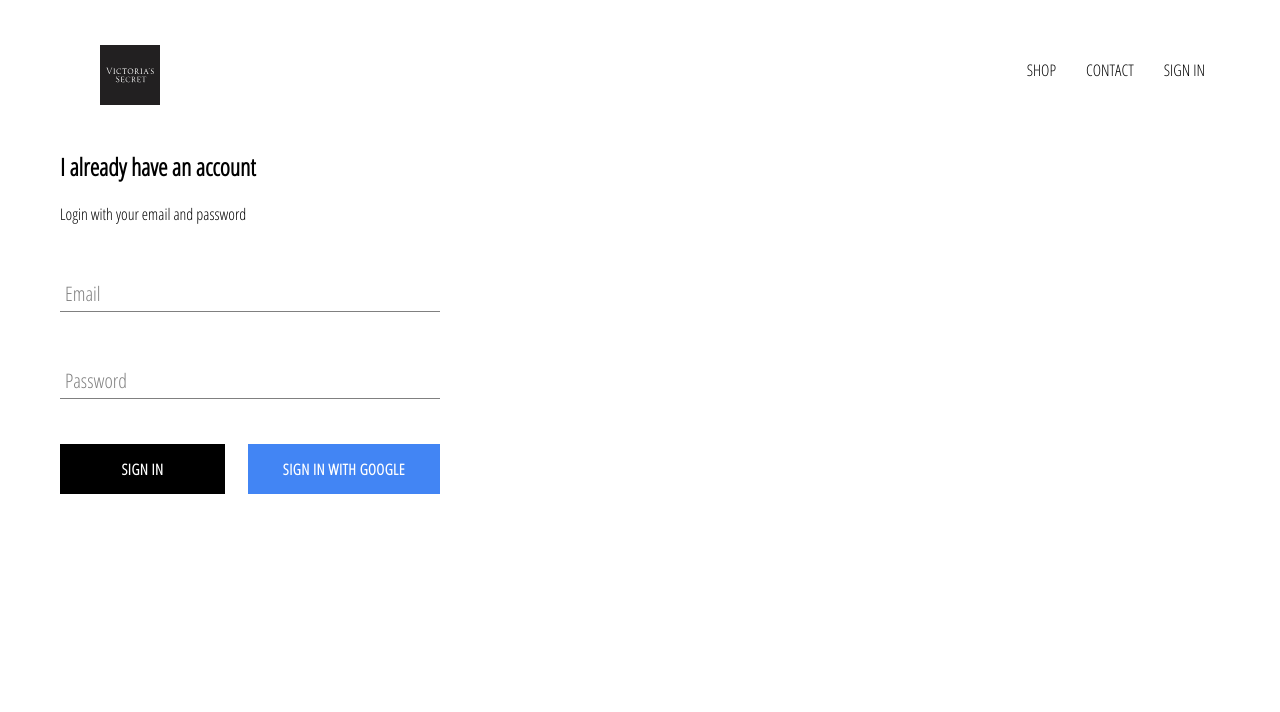
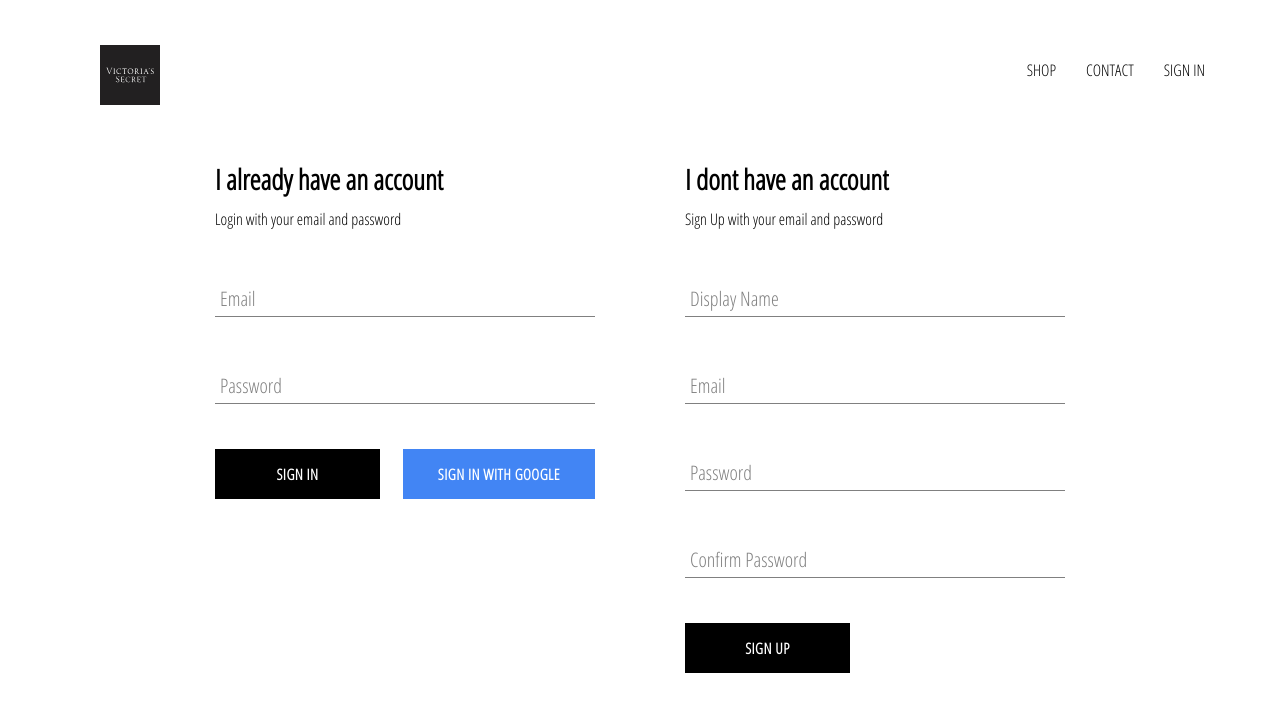
Before and after one commit to Rahul9037/Shopping-Website, a React (Create React App) app in the folder react-shopping-website/: page /signin in a window 1280 px wide. Shown: the top 712 px of the page. Built offline with nearby package versions, Linux system fonts and the light colour scheme; no server answers.

Commit message:
Added SignUp

```diff
--- a/react-shopping-website/src/App.js
+++ b/react-shopping-website/src/App.js
@@ -6,6 +6,7 @@ import Shop from './pages/Shop/Shop.component';
 import Header from "./components/header/header.component";
 import SignInSignUp from './pages/SignIn-SignUp/SignIn-SignUp.component';
 import { auth } from './components/firebase/firebase.utils';
+import { createUserProfileDocument } from './components/firebase/firebase.utils';
 
 class App extends Component {
   constructor() {
@@ -13,24 +14,36 @@ class App extends Component {
     this.state = { currentUser: null }
   }
 
-  unSubscribrFromAuth = null;
+  unSubscribeFromAuth = null;
 
   componentDidMount() {
-    this.unSubscribrFromAuth = auth.onAuthStateChanged(user => {
-      this.setState({ currentUser: user })
+    this.unSubscribeFromAuth = auth.onAuthStateChanged(async userAuth => {
+
+      if (userAuth) {
+        const userRef = await createUserProfileDocument(userAuth)
+        userRef.onSnapshot(snaShot => {
+          //console.log(snaShot.data());
+          this.setState({
+            currentUser: {
+              id: snaShot.id,
+              ...snaShot.data()
+            }
+          }, () => { console.log(this.state) })
+        })
+      }
+      this.setState({ currentUser: userAuth })
     })
   }
 
-  componentWillUnmount()
-  {
-    this.unSubscribrFromAuth();
+  componentWillUnmount() {
+    this.unSubscribeFromAuth();
   }
 
 
   render() {
     return (
       <div className="App">
-        <Header currentUser={this.state.currentUser}/>
+        <Header currentUser={this.state.currentUser} />
         <Switch>
           <Route exact path="/" component={HomePage} />
           <Route exact path="/shop" component={Shop} />
--- a/react-shopping-website/src/components/SignIn/SignIn.component.js
+++ b/react-shopping-website/src/components/SignIn/SignIn.component.js
@@ -27,9 +27,10 @@ class SignIn extends Component {
     }
 
     render() {
+        const { email ,password} = this.state;
         return (
             <div className="sign-in">
-                <h2>I already have an account</h2>
+                <h2 className="title">I already have an account</h2>
                 <span>Login with your email and password</span>
                 <form onSubmit={this.handleSubmit}>
                     <FormInput
@@ -37,7 +38,7 @@ class SignIn extends Component {
                         name="email"
                         handleChange={this.handleChange}
                         label="Email"
-                        value={this.state.email}
+                        value={email}
                         required
                     />
                     <FormInput
@@ -45,7 +46,7 @@ class SignIn extends Component {
                         name="password"
                         handleChange={this.handleChange}
                         label="Password"
-                        value={this.state.password}
+                        value={password}
                         required
                     />
                     <div className="signIn-button">
--- a/react-shopping-website/src/components/SignIn/SignIn.styles.css
+++ b/react-shopping-website/src/components/SignIn/SignIn.styles.css
@@ -2,6 +2,10 @@
     width: 380px;
     display: flex;
     flex-direction: column;
+}
+
+.sign-in .title {
+    margin: 10px 0;
 }
 
 .sign-in .custom-button {
--- /dev/null
+++ b/react-shopping-website/src/components/SignUp/SignUp.component.js
@@ -0,0 +1,101 @@
+import React, { Component } from 'react';
+
+import FormInput from '../form-input/form-input.component';
+import CustomButton from '../custom-button/custom-button.component';
+
+import { auth, createUserProfileDocument } from '../firebase/firebase.utils';
+import './SignUp.styles.css';
+
+
+class SignUp extends Component {
+    constructor() {
+        super()
+        this.state = {
+            displayName: '',
+            email: '',
+            password: '',
+            confirmPassword: ''
+        }
+    }
+
+    handleSubmit = async (event) => {
+        event.preventDefault()
+        const { displayName, email, password, confirmPassword } = this.state
+        if (password !== confirmPassword) {
+            alert("password dont match")
+            return;
+        }
+        try {
+
+            const { user } = await auth.createUserWithEmailAndPassword(email, password)
+            await createUserProfileDocument(user, { displayName })
+
+            this.setState({
+                displayName: '',
+                email: '',
+                password: '',
+                confirmPassword: ''
+            })
+
+        }
+        catch (err) {
+            //console.log("erro occured on sign up", err.message)
+            console.error(err);
+        }
+
+    }
+
+    handleChange = event => {
+        const { name, value } = event.target;
+        this.setState({ [name]: value })
+    }
+
+
+
+    render() {
+        const { displayName, email, password, confirmPassword } = this.state;
+        return (
+            <div className="sign-up">
+                <h2 className="title">I dont have an account</h2>
+                <span>Sign Up with your email and password</span>
+                <form className="sign-up-form" onSubmit={this.handleSubmit}>
+                    <FormInput
+                        type="text"
+                        name="displayName"
+                        handleChange={this.handleChange}
+                        value={displayName}
+                        label="Display Name"
+                        required
+                    />
+                    <FormInput
+                        type="email"
+                        name="email"
+                        handleChange={this.handleChange}
+                        value={email}
+                        label="Email"
+                        required
+                    />
+                    <FormInput
+                        type="password"
+                        name="password"
+                        handleChange={this.handleChange}
+                        value={password}
+                        label="Password"
+                        required
+                    />
+                    <FormInput
+                        type="password"
+                        name="confirmPassword"
+                        handleChange={this.handleChange}
+                        value={confirmPassword}
+                        label="Confirm Password"
+                        required
+                    />
+                    <CustomButton type="submit">SIGN UP</CustomButton>
+                </form>
+            </div>
+        );
+    }
+}
+
+export default SignUp;
--- /dev/null
+++ b/react-shopping-website/src/components/SignUp/SignUp.styles.css
@@ -0,0 +1,22 @@
+.sign-up
+{
+    display: flex;
+    flex-direction: column;
+    width: 380px;
+}
+.sign-up .title
+{
+    margin: 10px 0;
+}
+
+.sign-up .custom-button {
+    background-color: black;
+    color: white;
+    width: 165px;
+}
+
+.sign-up .custom-button:hover {
+    background-color: white;
+    color: black;
+    border: 1px solid black;
+  }
--- a/react-shopping-website/src/components/firebase/firebase.utils.js
+++ b/react-shopping-website/src/components/firebase/firebase.utils.js
@@ -11,7 +11,40 @@ const congif = {
     messagingSenderId: "238779094048",
     appId: "1:238779094048:web:992330f6ec44b21ac79845",
     measurementId: "G-RG3KE9W4CJ"
-  };
+};
+
+export const createUserProfileDocument = async (userAuth, additionalData) => {
+
+    if (!userAuth)
+    {return;
+    }
+    const userRef = firestore.doc(`users/${userAuth.uid}`)
+    const snapShot = await userRef.get();
+    if (!snapShot.exists) {
+        const { displayName, email, phoneNumber } = userAuth
+        const createdAt = new Date();
+        try {
+            await userRef.set(
+                {
+                    displayName,
+                    email,
+                    phoneNumber,
+                    createdAt,
+                    ...additionalData
+                }
+            )
+
+        }
+        catch(error)
+        {
+            console.log("error creating user",error.message);
+        }
+    }
+
+    return userRef;
+
+}
+
 
 firebase.initializeApp(congif);
 
@@ -19,7 +52,7 @@ export const auth = firebase.auth();
 export const firestore = firebase.firestore();
 
 const provider = new firebase.auth.GoogleAuthProvider();
-provider.setCustomParameters({ prompt : 'select_account'});
+provider.setCustomParameters({ prompt: 'select_account' });
 
 export const signInWithGoogle = () => auth.signInWithPopup(provider);
 
--- a/react-shopping-website/src/components/form-input/form-input.component.js
+++ b/react-shopping-website/src/components/form-input/form-input.component.js
@@ -2,7 +2,7 @@ import React from 'react';
 import './form-input.styles.css';
 
 const FormInput = ({ handleChange, label, ...otherFormProps }) => {
-    console.log("-",otherFormProps)
+
     return (
         <div className="group">
             <input className="form-input" onChange={handleChange} {...otherFormProps}/>
--- a/react-shopping-website/src/pages/SignIn-SignUp/SignIn-SignUp.component.js
+++ b/react-shopping-website/src/pages/SignIn-SignUp/SignIn-SignUp.component.js
@@ -1,11 +1,13 @@
 import React from 'react';
 import './SignIn-SignUp.styles.css';
 import SignIn from '../../components/SignIn/SignIn.component';
+import SignUp from '../../components/SignUp/SignUp.component';
 
 const SignInSignUp = () => {
     return(
         <div className="sign-in-sign-up">
             <SignIn/>
+            <SignUp/>
         </div>
     )
 }
--- a/react-shopping-website/src/pages/SignIn-SignUp/SignIn-SignUp.styles.css
+++ b/react-shopping-website/src/pages/SignIn-SignUp/SignIn-SignUp.styles.css
@@ -0,0 +1,7 @@
+.sign-in-sign-up {
+
+    width: 850px;
+    display: flex;
+    justify-content: space-between;
+    margin: 30px auto;
+}
```
